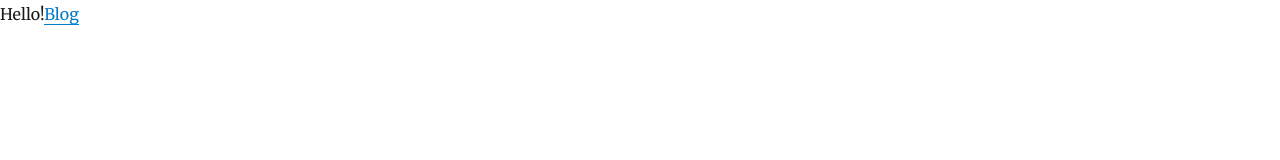
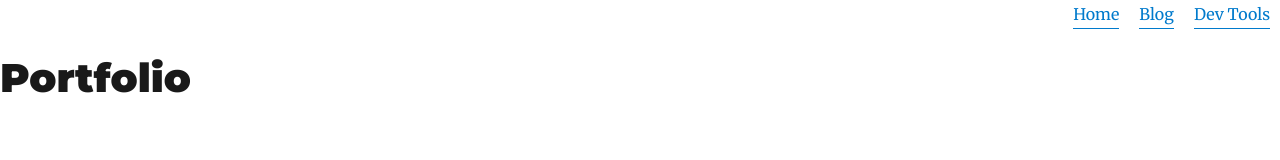
Before and after one commit to alexanderjalbright/hello-gatsby-netlifycms, a Gatsby site: page / in a window 1280 px wide. Built offline with nearby package versions, Linux system fonts and the light colour scheme; Gatsby itself is replaced by a stand-in of ours; some packages are replaced by stand-ins of ours.

Commit message:
Added page for dev-tools and added nav component

```diff
--- a/src/components/layout.js
+++ b/src/components/layout.js
@@ -1,5 +1,6 @@
 import React from "react"
 import { Link } from "gatsby"
+import Nav from "./nav"
 
 import { rhythm, scale } from "../utils/typography"
 
@@ -56,6 +57,7 @@ const Layout = ({ location, title, children }) => {
         padding: `${rhythm(1.5)} ${rhythm(3 / 4)}`,
       }}
     >
+      <Nav />
       <header>{header}</header>
       <main>{children}</main>
       <footer>
--- /dev/null
+++ b/src/components/nav.js
@@ -0,0 +1,27 @@
+import React from "react"
+import { Link } from "gatsby"
+
+export default function Nav() {
+  return (
+    <nav
+      style={{
+        width: "100%",
+        display: "flex",
+        flexDirection: "row-reverse",
+        position: "fixed",
+        top: "0",
+        right: "0",
+      }}
+    >
+      <Link style={{ margin: "0 10px" }} to="/dev-tools">
+        Dev Tools
+      </Link>
+      <Link style={{ margin: "0 10px" }} to="/blog">
+        Blog
+      </Link>
+      <Link style={{ margin: "0 10px" }} to="/">
+        Home
+      </Link>
+    </nav>
+  )
+}
--- a/src/pages/index.tsx
+++ b/src/pages/index.tsx
@@ -1,11 +1,11 @@
 import React from "react"
-import { Link } from "gatsby"
+import Nav from "../components/nav"
 
 export default function App() {
   return (
     <div>
-      Hello!
-      <Link to="/blog">Blog</Link>
+      <Nav />
+      <h1>Portfolio</h1>
     </div>
   )
 }
--- a/static/admin/config.yml
+++ b/static/admin/config.yml
@@ -8,12 +8,13 @@ public_folder: /img
 collections:
   - name: "blog"
     label: "Blog"
-    folder: "content/blog"
+    folder: "content/blog/{{year}}-{{month}}-{{day}}-{{slug}}"
     create: true
     slug: "{{year}}-{{month}}-{{day}}-{{slug}}"
     editor:
       preview: false
     fields:
+      - { label: "Draft", name: "draft", widget: "boolean", default: false }
       - { label: "Title", name: "title", widget: "string" }
       - { label: "Publish Date", name: "date", widget: "datetime" }
       - { label: "Tags", name: "tags", widget: "list" }
```
Also changed, not shown: src/pages/dev-tools/index.jsx (added, +11 -0 lines).
